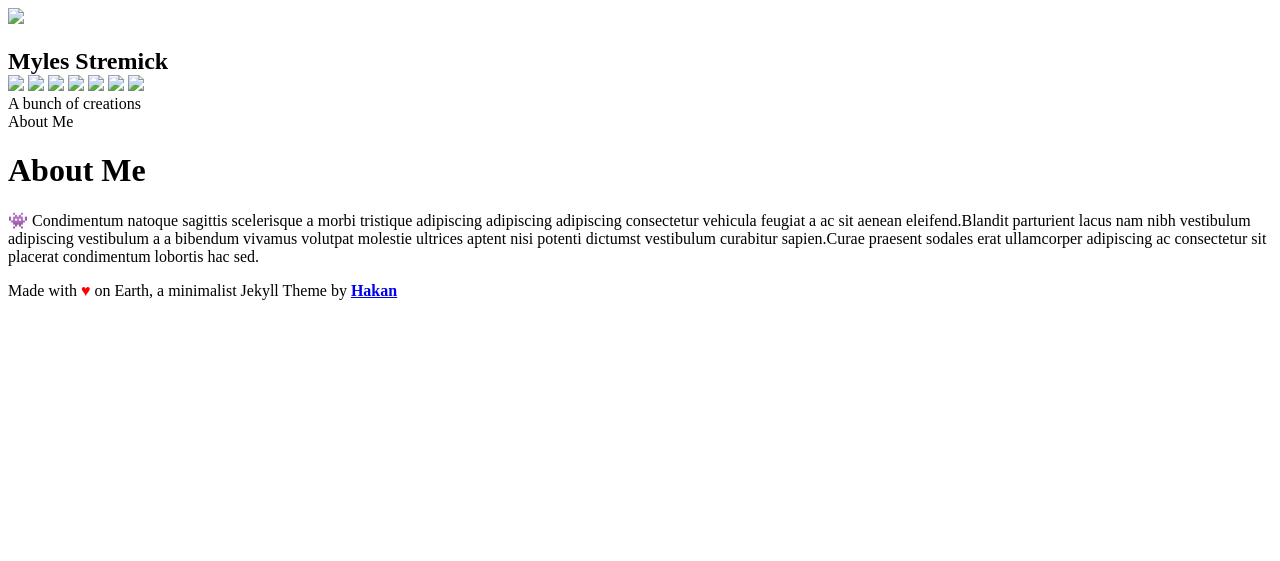
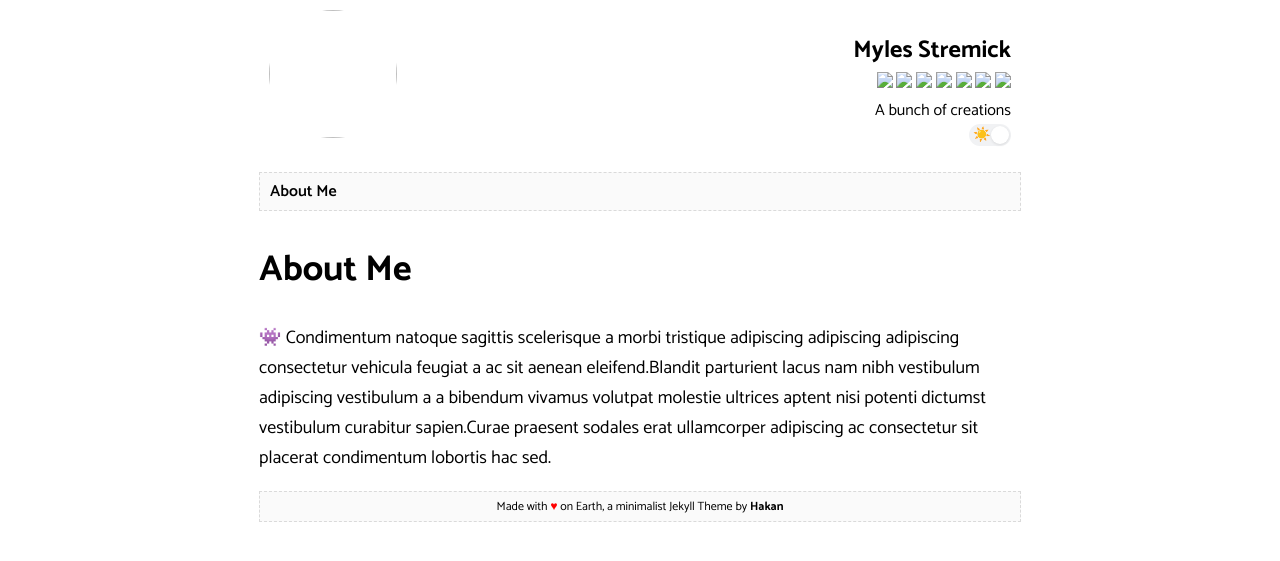
Before and after one commit to why-myles/why-myles.github.io, a Jekyll site: the page built from about.html, in a window 1280 px wide. Shown: the top 561 px of the page. Built offline with Jekyll 4.4.1, drawn with Linux system fonts in a browser that asks for light colours.

Commit message:
try baseurl for stylesheets?

```diff
--- a/_includes/header.html
+++ b/_includes/header.html
@@ -22,9 +22,9 @@
 		<meta property="twitter:title" content="{% if page.title %}{{page.title}} - {{site.title}}{% else %}{{site.title}}{% endif %}" />
 		<meta property="twitter:description" content="{% if page.description %}{{page.description}} {% else %}{{site.description}}{% endif %}" />
 		<meta property="twitter:image" content="{{ site.url }}/{% if page.image %}{{page.image}}{% else %}assets/images/favicon.png{% endif %}" />
-		<link rel="stylesheet" href="assets/css/highlight.css">
-		<link rel="stylesheet" href="assets/css/style.css">
-		<link rel="shortcut icon" href="assets/images/favicon.png" />
+		<link rel="stylesheet" href="{{ site.baseurl }}/assets/css/highlight.css">
+		<link rel="stylesheet" href="{{ site.baseurl }}/assets/css/style.css">
+		<link rel="shortcut icon" href="{{ site.baseurl }}/assets/images/favicon.png" />
 		<link rel="alternate" type="application/atom+xml" title="{{ site.title }}" href="{{ site.url }}/atom.xml">
 		<link rel="alternate" type="application/json" title="{{ site.title }}" href="{{ site.url }}/feed.json" />
 		<link rel="sitemap" type="application/xml" title="sitemap" href="{{ site.url }}/sitemap.xml" />
```
